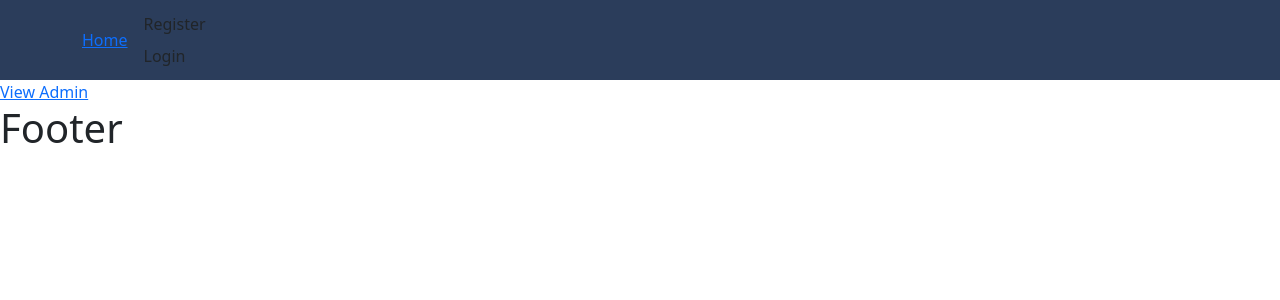
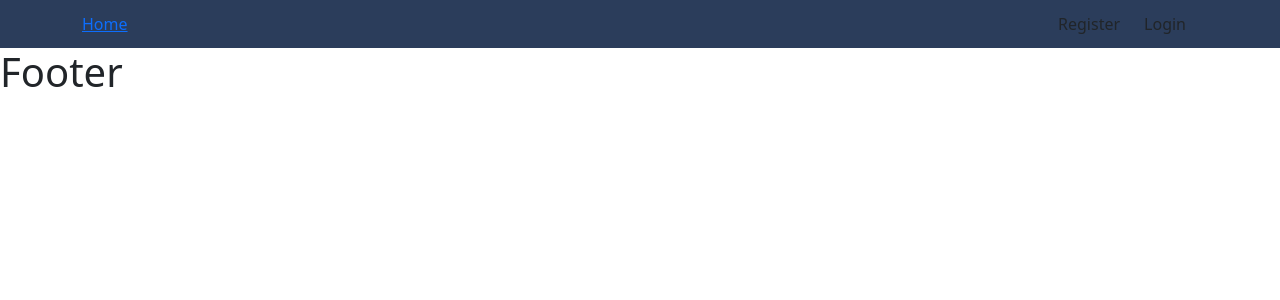
Before and after one commit to DavidHearl/scene-automation, a Django app: page / in a window 1280 px wide. Shown: the top 300 px of the page. Run offline with Django 3.2, Linux system fonts and the light colour scheme; data that the repository does not hold is empty.

Commit message:
added the the add item page

```diff
--- a/front_end/templates/front_end/front_end.html
+++ b/front_end/templates/front_end/front_end.html
@@ -2,9 +2,6 @@
 {% block title %} Ship Areas & Details {% endblock %}
 
 {% block content %}
-
-    <a href="admin">View Admin</a>
-
     {% for ship in ships %}
         <h2>{{ ship.name }}</h2>
 
--- /dev/null
+++ b/front_end/templates/front_end/success_page.html
@@ -0,0 +1 @@
+<h1>Success</h1>
--- /dev/null
+++ b/front_end/urls.py
@@ -0,0 +1,7 @@
+from django.urls import path
+from . import views
+
+urlpatterns = [
+    path('add/', views.add_item, name='add_item'),
+    path('success/', views.success_page, name='success_page'),
+]
--- a/front_end/views.py
+++ b/front_end/views.py
@@ -1,5 +1,6 @@
-from django.shortcuts import render, HttpResponse
+from django.shortcuts import render, HttpResponse, redirect
 from .models import Ship, Area
+from .forms import AddItemForm
 
 
 def ships_and_areas(request):
@@ -12,3 +13,23 @@ def ships_and_areas(request):
     }
 
     return render(request, 'front_end/front_end.html', context)
+
+
+def add_item(request):
+    if request.method == 'POST':
+        form = AddItemForm(request.POST)
+        if form.is_valid():
+            form.save()
+            return redirect('success_page')
+    else:
+        form = AddItemForm()
+
+    context = {
+        'form': form
+    }
+
+    return render(request, 'front_end/add_item.html', context)
+
+
+def success_page(request):
+    return render(request, 'front_end/success_page.html')
--- a/scene_automation/urls.py
+++ b/scene_automation/urls.py
@@ -5,5 +5,6 @@ from front_end.views import ships_and_areas
 urlpatterns = [
     path('admin/', admin.site.urls),
     path('accounts/', include('allauth.urls')),
-    path('', ships_and_areas, name='ships_and_areas')
+    path('', ships_and_areas, name='ships_and_areas'),
+    path('front_end/', include('front_end.urls'))
 ]
--- a/static/css/style.css
+++ b/static/css/style.css
@@ -1,3 +1,4 @@
+/* Navigtion */
 nav {
     background-color: #2B3D5B;
 }
@@ -5,3 +6,12 @@ nav {
 i {
     margin-right: 10px;
 }
+
+.dropdown-item {
+    padding: 4px 12px;
+}
+
+.not-authenticated {
+    display: flex;
+    flex-direction: row;
+}
--- a/templates/base.html
+++ b/templates/base.html
@@ -35,8 +35,8 @@
                 <span class="navbar-toggler-icon"></span>
             </button>
             <a href="{% url 'ships_and_areas' %}">Home</a>
-            <div class="collapse navbar-collapse" id="navbarSupportedContent">
-                <ul class="navbar-nav me-auto mb-2 mb-lg-0">
+            <div class="collapse navbar-collapse justify-content-end" id="navbarSupportedContent">
+                <ul class="navbar-nav">
                     {% if user.is_authenticated %}
                         <li class="nav-item dropdown nav-style">
                             <a class="nav-link dropdown-toggle" href="#" id="navbarDropdown" role="button"
@@ -45,7 +45,7 @@
                             </a>
                             <ul class="dropdown-menu dropdown-menu-end" aria-labelledby="navbarDropdown">
                                 <li>
-                                    <a class="dropdown-item" href="">
+                                    <a class="dropdown-item" href="{% url 'add_item' %}">
                                         <i class="fas fa-plus"></i>Add Area
                                     </a>
                                 </li>
@@ -62,12 +62,19 @@
                                         <i class="fas fa-sign-out-alt nav-icon"></i>Logout
                                     </a>
                                 </li>
+                                {% if user.is_superuser %}
+                                    <li>
+                                        <a class="dropdown-item" href="admin">
+                                            <i class="fas fa-key nav-icon"></i>Admin
+                                        </a>
+                                    </li>
+                                {% endif %}
                             </ul>
                         </li>
                     {% else %}
-                        <li class="nav-item dropdown">
-                            <a href="{% url 'account_signup' %}" class="dropdown-item">Register</a>
-                            <a href="{% url 'account_login' %}" class="dropdown-item">Login</a>
+                        <li class="nav-item dropdown not-authenticated">
+                            <a href="{% url 'account_signup' %}" class="dropdown-item ml-auto">Register</a>
+                            <a href="{% url 'account_login' %}" class="dropdown-item ml-auto">Login</a>
                         </li>
                     {% endif %}
                 </ul>
```
Also changed, not shown: front_end/forms.py (added, +8 -0 lines), front_end/templates/front_end/add_item.html (added, +10 -0 lines).
